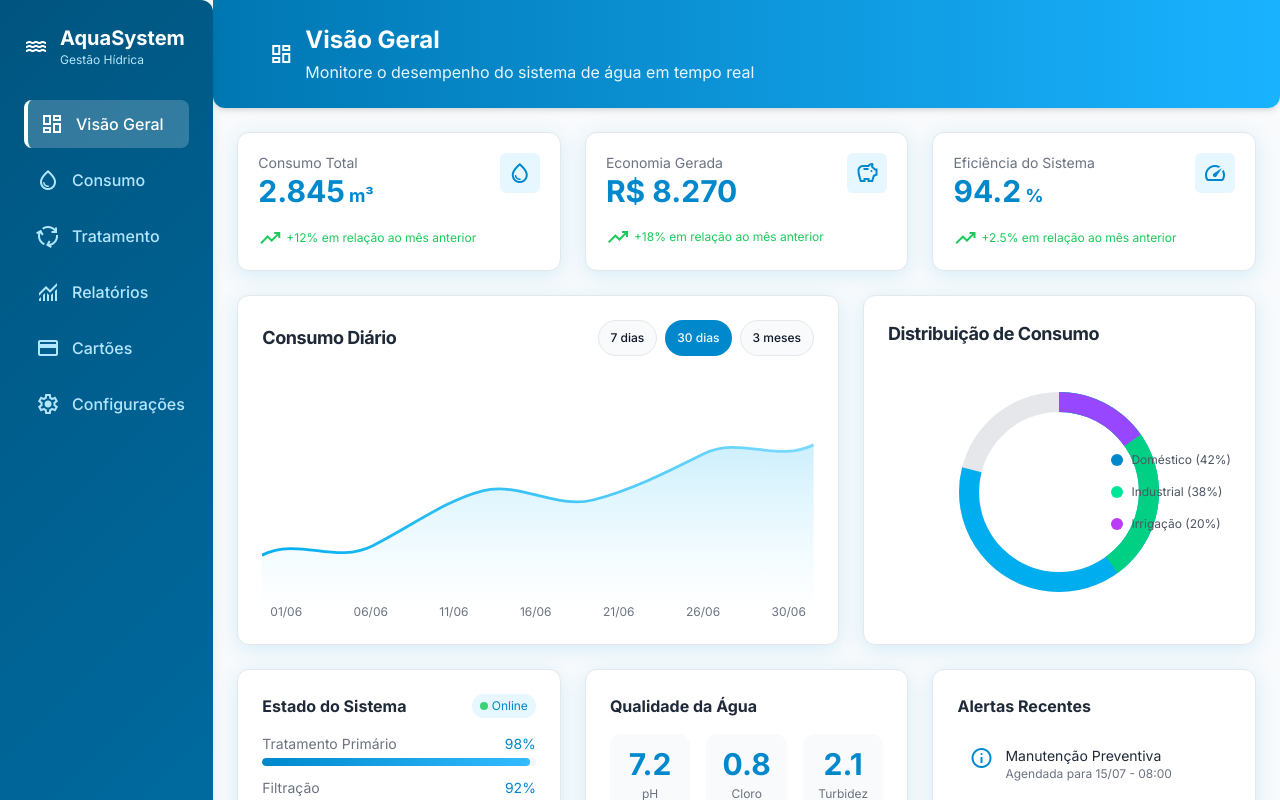
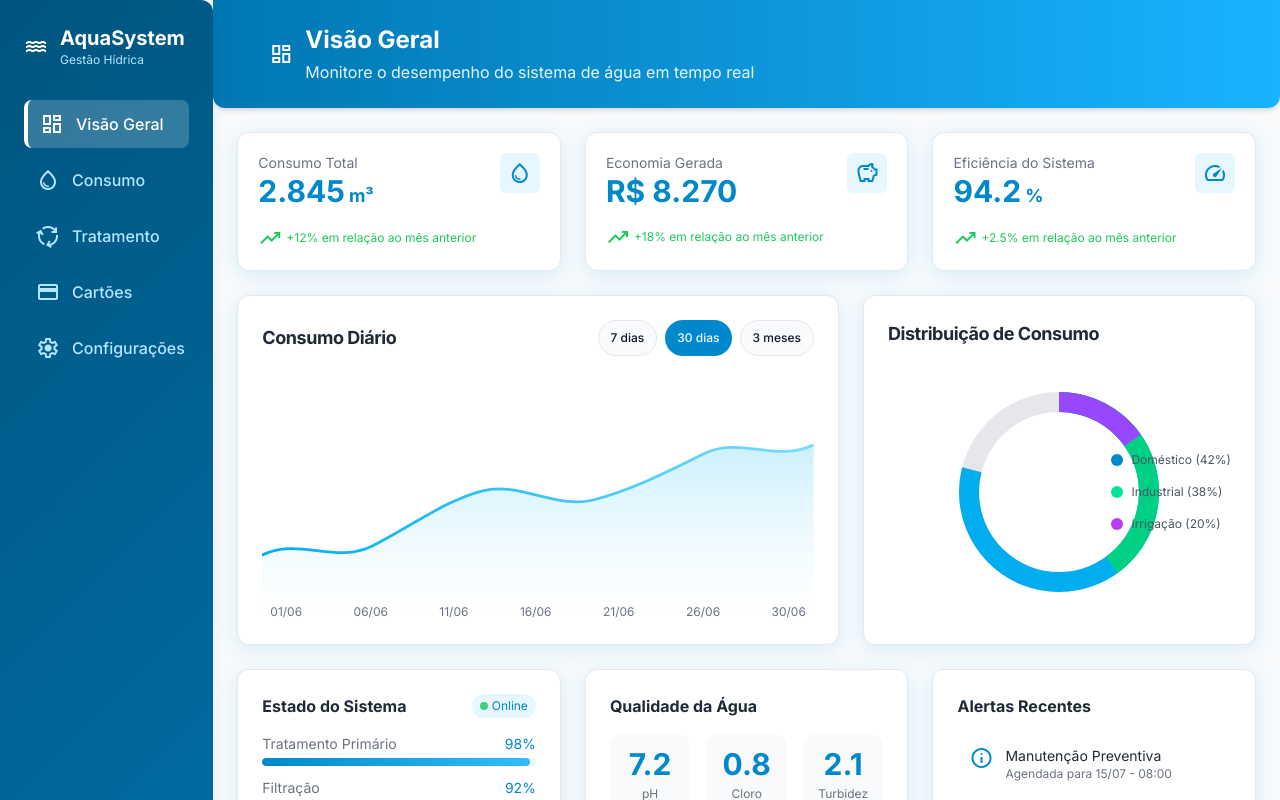
Before and after one commit to augustocamati/tratamento, a Next.js app: page / in a window 1280 px wide. Shown: the top 800 px of the page. Built offline with nearby package versions, Linux system fonts and the light colour scheme.

Commit message:
refactor: comentar item de menu "Relatórios" no Sidebar

```diff
--- a/components/sidebar.tsx
+++ b/components/sidebar.tsx
@@ -18,8 +18,8 @@ export function Sidebar({ className }: SidebarProps) {
     { href: "/", label: "Visão Geral", icon: "dashboard" },
     { href: "/consumo", label: "Consumo", icon: "water_drop" },
     { href: "/tratamento", label: "Tratamento", icon: "cycle" },
-    { href: "/relatorios", label: "Relatórios", icon: "monitoring" },
     { href: "/cartoes", label: "Cartões", icon: "credit_card" },
+    // { href: "/relatorios", label: "Relatórios", icon: "monitoring" },
     { href: "/configuracoes", label: "Configurações", icon: "settings" },
   ]
 
```
